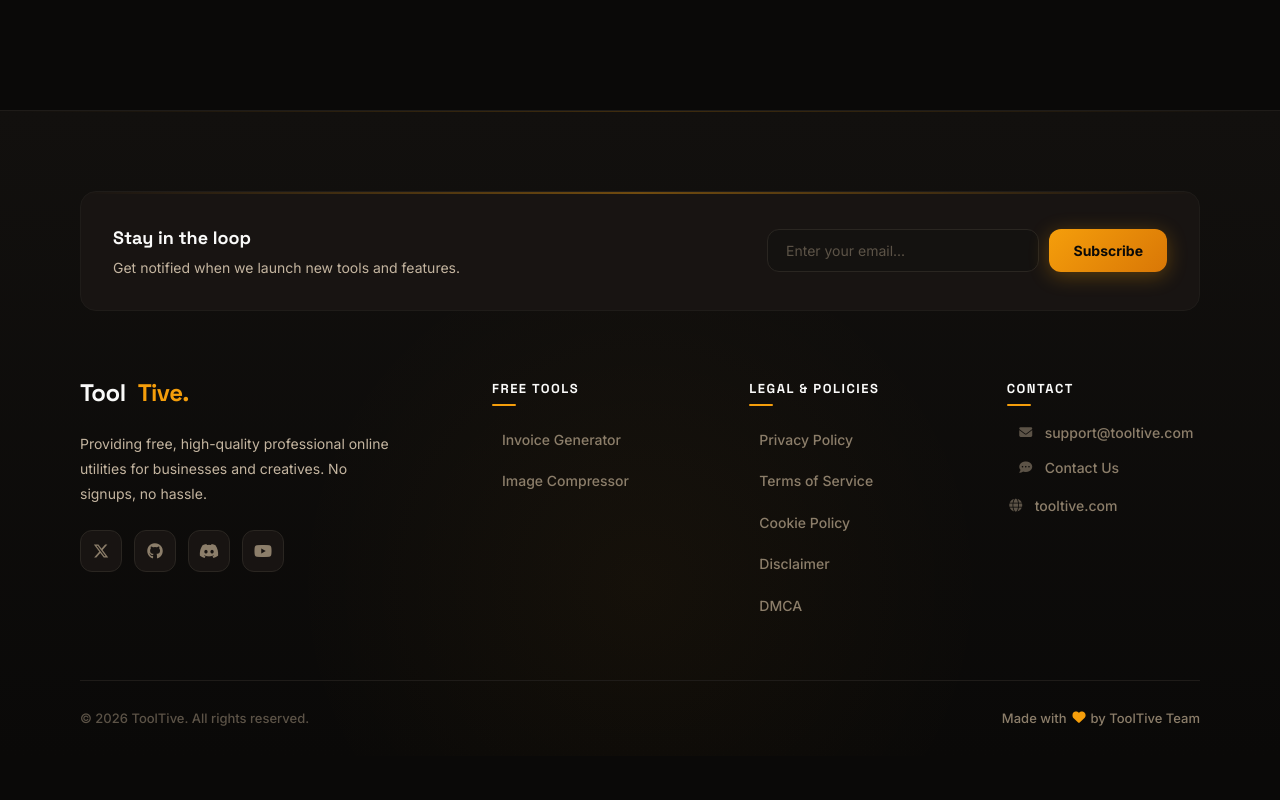
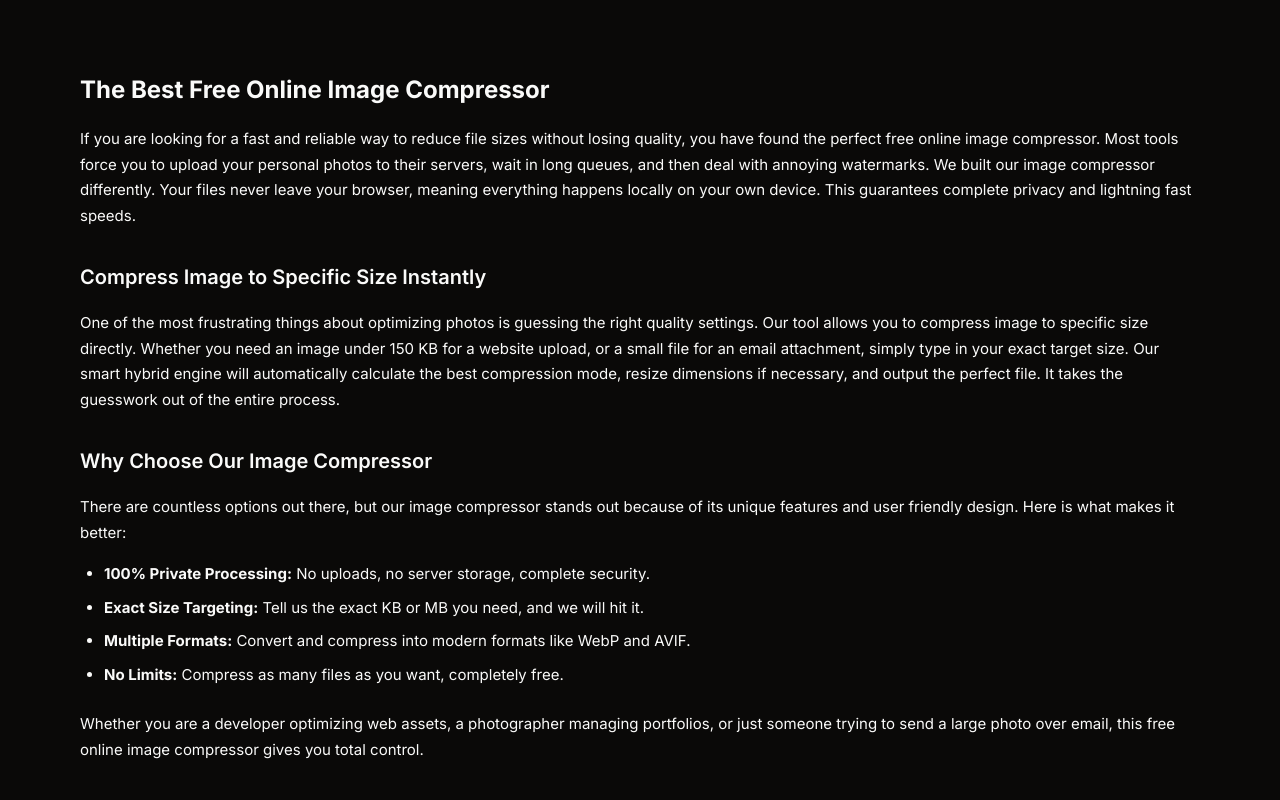
Before and after one commit to Tool-Tive-786/Tool-Tive-Next, a Next.js app: page /all-tools/compress/free-image-compressor in a window 1280 px wide. Shown: the part 580-1380 px from the top of the page. Before the commit the page ends 1336 px from the top, so only its background shows below. Built offline with nearby package versions, Linux system fonts and the light colour scheme.

Commit message:
Changes New and fixes

```diff
--- a/next.config.ts
+++ b/next.config.ts
@@ -4,6 +4,7 @@ const nextConfig: NextConfig = {
   images: {
     unoptimized: true,
   },
+  devIndicators: false,
 };
 
 export default nextConfig;
--- a/src/app/all-tools/business/free-invoice-generator/page.tsx
+++ b/src/app/all-tools/business/free-invoice-generator/page.tsx
@@ -49,7 +49,7 @@ export default function InvoiceGeneratorPage() {
             <DocumentStudio />
 
             <div className="container" style={{ marginTop: '40px', marginBottom: '80px' }}>
-                <div className="article-content" style={{ width: '65%', margin: '0 auto' }}>
+                <div className="article-content" style={{ width: '100%', margin: '0 0' }}>
                     <h2>Why Use Our Free Invoice Generator?</h2>
                     <p>
                         Running a small business means paperwork keeps piling up, and invoices are usually first on that list. Our <strong style={{ color: 'var(--accent)' }}>free invoice generator</strong> skips the subscriptions and the messy spreadsheet templates. Open the tool, fill in your details, and your invoice is ready in minutes. Think of it as an online invoice builder built for speed, not spreadsheets.
--- a/src/components/tools/ImageCompressor.tsx
+++ b/src/components/tools/ImageCompressor.tsx
@@ -352,7 +352,7 @@ export default function ImageCompressor() {
   const somePending = files.some(f => f.status === 'idle' || f.status === 'error');
 
   return (
-    <div className="container" style={{ paddingBottom: '80px' }}>
+    <div className="container">
 
       {/* Toast Notifications */}
       <div className="toast-container">
@@ -565,6 +565,23 @@ export default function ImageCompressor() {
 
         </div>
       </div>
+      <section className="tc-seo-content">
+        <h2>The Best Free Online Image Compressor</h2>
+        <p>If you are looking for a fast and reliable way to reduce file sizes without losing quality, you have found the perfect free online image compressor. Most tools force you to upload your personal photos to their servers, wait in long queues, and then deal with annoying watermarks. We built our image compressor differently. Your files never leave your browser, meaning everything happens locally on your own device. This guarantees complete privacy and lightning fast speeds.</p>
+
+        <h3>Compress Image to Specific Size Instantly</h3>
+        <p>One of the most frustrating things about optimizing photos is guessing the right quality settings. Our tool allows you to compress image to specific size directly. Whether you need an image under 150 KB for a website upload, or a small file for an email attachment, simply type in your exact target size. Our smart hybrid engine will automatically calculate the best compression mode, resize dimensions if necessary, and output the perfect file. It takes the guesswork out of the entire process.</p>
+
+        <h3>Why Choose Our Image Compressor</h3>
+        <p>There are countless options out there, but our image compressor stands out because of its unique features and user friendly design. Here is what makes it better:</p>
+        <ul>
+          <li><strong>100% Private Processing:</strong> No uploads, no server storage, complete security.</li>
+          <li><strong>Exact Size Targeting:</strong> Tell us the exact KB or MB you need, and we will hit it.</li>
+          <li><strong>Multiple Formats:</strong> Convert and compress into modern formats like WebP and AVIF.</li>
+          <li><strong>No Limits:</strong> Compress as many files as you want, completely free.</li>
+        </ul>
+        <p>Whether you are a developer optimizing web assets, a photographer managing portfolios, or just someone trying to send a large photo over email, this free online image compressor gives you total control.</p>
+      </section>
     </div>
   );
 }
--- a/src/styles/image-compressor.css
+++ b/src/styles/image-compressor.css
@@ -560,3 +560,70 @@
         opacity: 1;
     }
 }
+
+
+
+
+
+/* ─── SEO Content Section ─── */
+.tc-seo-content {
+    margin-top: 40px;
+    margin-bottom: 80px;
+    padding: 40px 0px;
+    background: var(--tc-surface);
+    border: 1px solid var(--tc-border);
+    border-radius: var(--tc-radius);
+    color: var(--tc-text-muted);
+    line-height: 1.7;
+}
+
+.tc-seo-content h2 {
+    color: var(--tc-text);
+    font-size: 24px;
+    font-weight: 700;
+    margin-bottom: 16px;
+    margin-top: 0;
+}
+
+.tc-seo-content h3 {
+    color: var(--tc-text);
+    font-size: 20px;
+    font-weight: 600;
+    margin-top: 32px;
+    margin-bottom: 16px;
+}
+
+.tc-seo-content p {
+    margin-bottom: 16px;
+    font-size: 15px;
+}
+
+.tc-seo-content ul {
+    list-style-type: disc;
+    padding-left: 24px;
+    margin-bottom: 24px;
+}
+
+.tc-seo-content li {
+    margin-bottom: 8px;
+    font-size: 15px;
+}
+
+.tc-seo-content li strong {
+    color: var(--tc-primary);
+}
+
+@media (max-width: 768px) {
+    .tc-seo-content {
+        padding: 24px 0px;
+        margin-top: 40px;
+    }
+
+    .tc-seo-content h2 {
+        font-size: 20px;
+    }
+
+    .tc-seo-content h3 {
+        font-size: 18px;
+    }
+}
```
Also changed, not shown: src/app/robots.ts (added, +19 -0 lines), src/app/sitemap.ts (+6 -14 lines), src/styles/home.css (+222 -50 lines).
